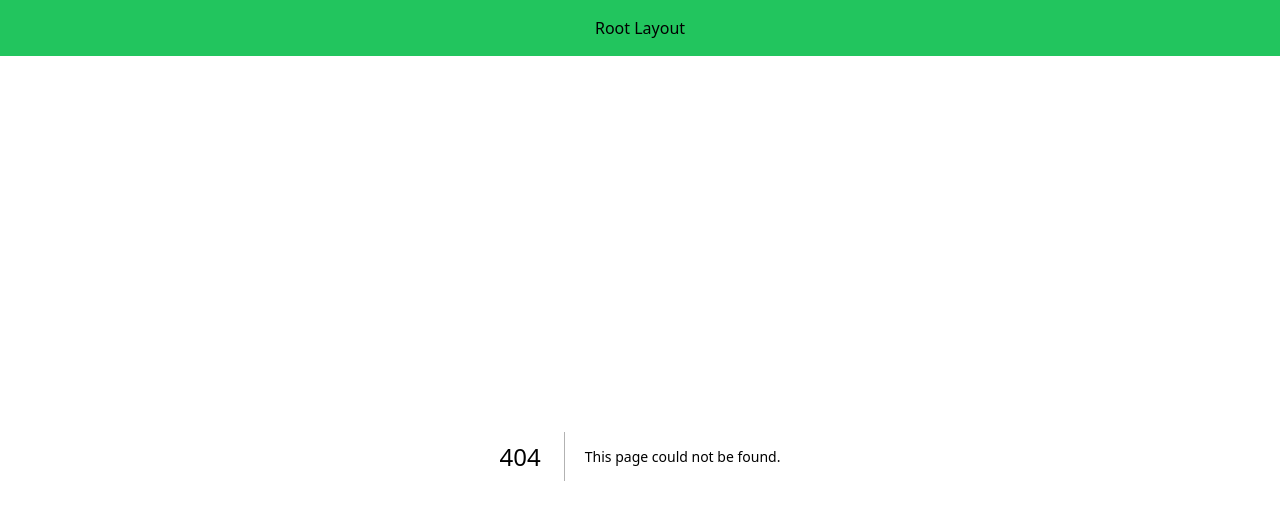
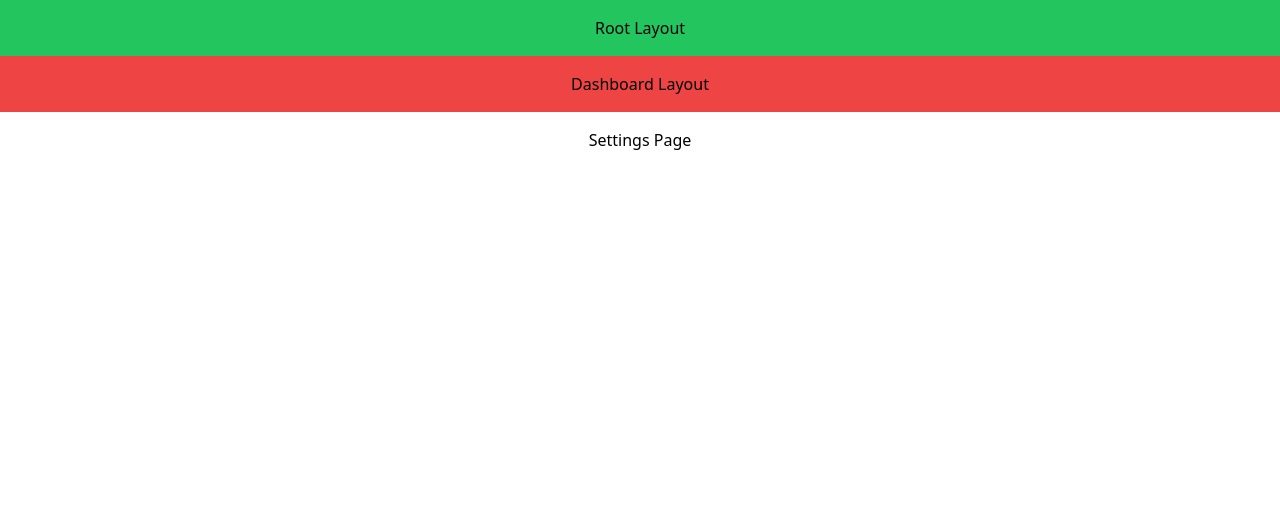
Before and after one commit to AmirmahdiMonzavi/next, a Next.js app: page /dashboard/settings in a window 1280 px wide. Before the commit this address had no page. Shown: the top 520 px of the page. Built offline with nearby package versions, Linux system fonts and the light colour scheme.

Commit message:
feat(routes): add settings route

```diff
--- /dev/null
+++ b/app/dashboard/settings/page.tsx
@@ -0,0 +1,3 @@
+export default function Page() {
+  return <h1 className="text-center">Settings Page</h1>;
+}
```
